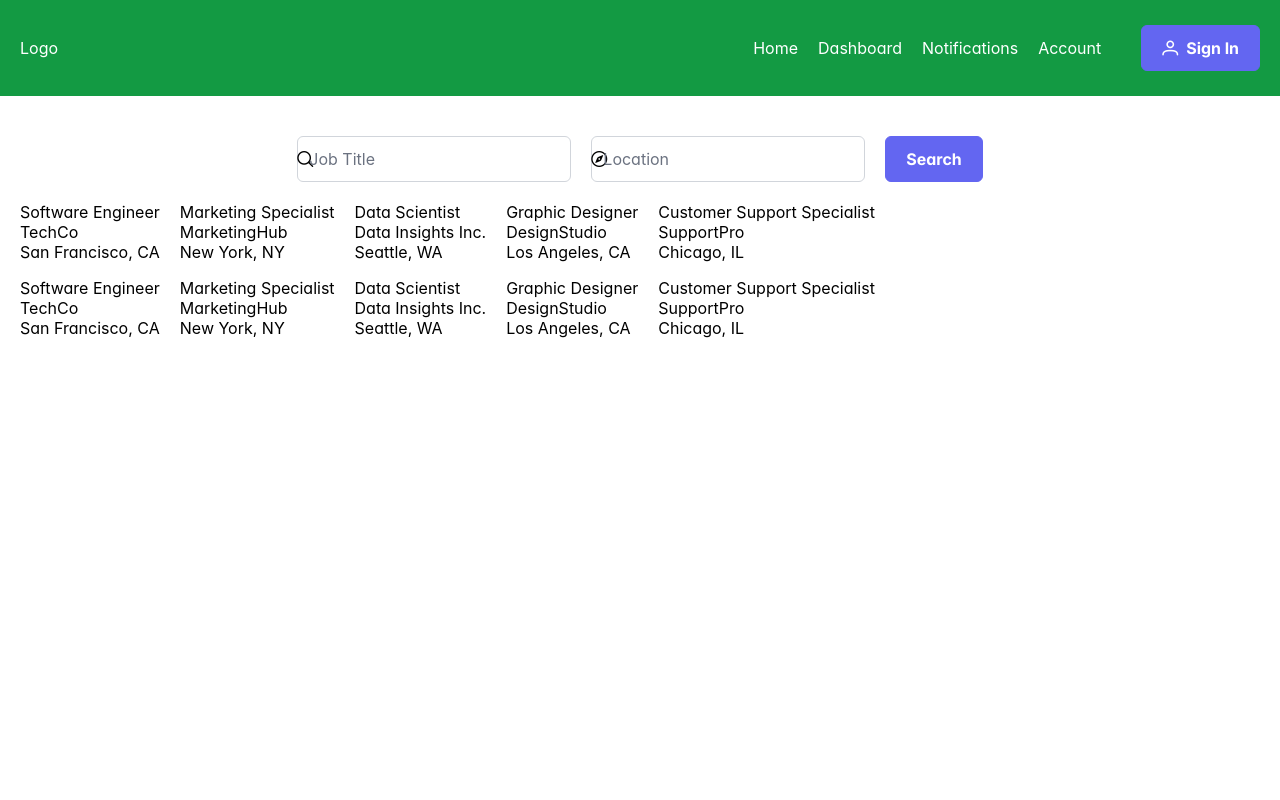
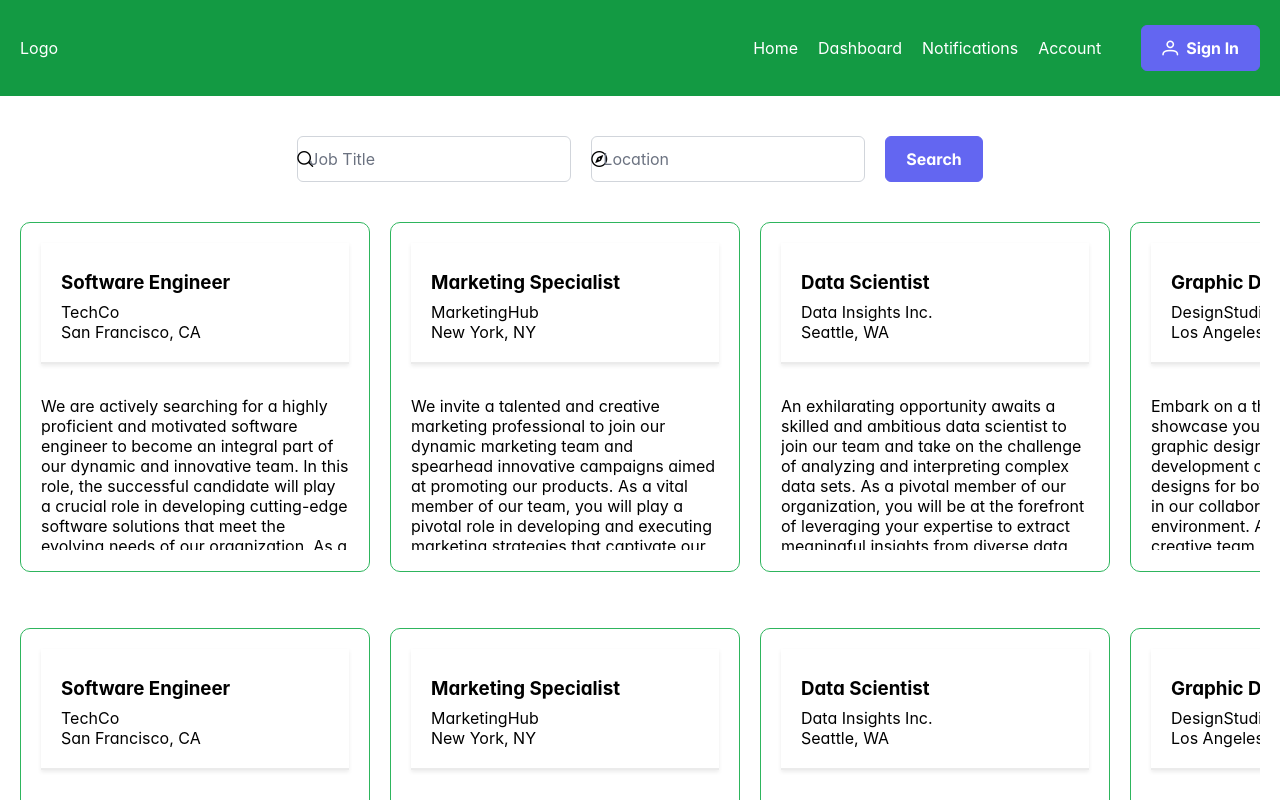
Before and after one commit to AD-W99/CityConnectHub, a React (Create React App) app: page / in a window 1280 px wide. Shown: the top 800 px of the page. Built offline with nearby package versions, Linux system fonts and the light colour scheme.

Commit message:
Finished first draft of main page UI

```diff
--- a/src/components/JobSearch.js
+++ b/src/components/JobSearch.js
@@ -12,7 +12,24 @@ export function JobSearch() {
           companyName: "TechCo",
           location: "San Francisco, CA",
           postedTime: "2 days ago",
-          description: "We are seeking a skilled software engineer to join our dynamic team...",
+          description: `
+          We are actively searching for a highly proficient and motivated software engineer to become an integral part of our dynamic
+          and innovative team. In this role, the successful candidate will play a crucial role in developing cutting-edge software
+          solutions that meet the evolving needs of our organization. As a key member of our team, you will have the opportunity to
+          collaborate with cross-functional teams, contribute to the entire software development lifecycle, and leverage your expertise
+          to create high-quality, scalable, and efficient software systems.
+
+          The ideal candidate will possess a strong foundation in software engineering principles and a proven track record of successfully
+          delivering complex projects. You will be responsible for designing, implementing, testing, and maintaining software applications,
+          ensuring they align with industry best practices and organizational goals. Additionally, the role involves staying abreast of
+          emerging technologies and industry trends to drive continuous improvement and innovation within our software development processes.
+
+          This position offers a dynamic and collaborative work environment where creativity and problem-solving skills are highly valued.
+          The successful candidate will have the opportunity to work on diverse projects, contributing to the growth and success of our
+          organization. If you are passionate about software development, possess excellent communication skills, and thrive in a fast-paced,
+          forward-thinking environment, we encourage you to apply and join us on this exciting journey of technological advancement and
+          achievement.
+          `,
           workType: "Full-time",
           contractType: "Permanent",
           experienceLevel: "Mid-level",
@@ -23,7 +40,25 @@ export function JobSearch() {
           companyName: "MarketingHub",
           location: "New York, NY",
           postedTime: "1 week ago",
-          description: "Join our marketing team and drive innovative campaigns to promote our products...",
+          description: `
+          We invite a talented and creative marketing professional to join our dynamic marketing team and spearhead innovative campaigns
+          aimed at promoting our products. As a vital member of our team, you will play a pivotal role in developing and executing
+          marketing strategies that captivate our target audience and drive brand awareness. This exciting position offers the
+          opportunity to shape and implement compelling campaigns across various channels, utilizing your strategic thinking and
+          marketing expertise to maximize impact.
+
+          The ideal candidate will bring a wealth of experience in marketing, with a proven track record of conceptualizing and
+          implementing successful campaigns. You will collaborate closely with cross-functional teams to understand market trends,
+          consumer behavior, and competitive landscapes, enabling you to tailor campaigns that resonate with our audience. In addition
+          to campaign management, you will analyze campaign performance metrics, providing insights that contribute to continuous
+          optimization and improvement.
+
+          This role thrives on creativity, strategic thinking, and a passion for staying ahead of industry trends.
+          If you are a marketing professional who is adept at crafting engaging narratives, leveraging diverse marketing channels,
+          and is excited about contributing to the growth of our brand, we encourage you to apply. Join us in an environment that
+          fosters innovation, collaboration, and the opportunity to make a significant impact on the success of our products in the
+          market.
+          `,
           workType: "Part-time",
           contractType: "Contract",
           experienceLevel: "Entry-level",
@@ -34,7 +69,25 @@ export function JobSearch() {
           companyName: "Data Insights Inc.",
           location: "Seattle, WA",
           postedTime: "3 days ago",
-          description: "Exciting opportunity for a data scientist to analyze and interpret complex data sets...",
+          description: `
+          An exhilarating opportunity awaits a skilled and ambitious data scientist to join our team and take on the challenge of
+          analyzing and interpreting complex data sets. As a pivotal member of our organization, you will be at the forefront of
+          leveraging your expertise to extract meaningful insights from diverse data sources. This role offers a unique chance to
+          contribute to cutting-edge projects, employing advanced analytical techniques and methodologies to address complex business
+          problems.
+
+          The successful candidate will have a strong foundation in data science principles, with a proven ability to handle intricate
+          data sets and derive actionable intelligence. You will collaborate with cross-functional teams to define analytical objectives,
+          design experiments, and develop models that enhance decision-making processes. In addition to your analytical prowess, you
+          will play a key role in communicating findings effectively to both technical and non-technical stakeholders, driving informed
+          decision-making across the organization.
+
+          This position is ideal for a data scientist who thrives in a dynamic and intellectually stimulating environment. You will have
+          the opportunity to stay abreast of the latest advancements in data science, machine learning, and artificial intelligence,
+          contributing to the continuous improvement of our analytical capabilities. If you are passionate about unraveling the
+          complexities of data, possess strong problem-solving skills, and are eager to make a substantial impact, we encourage you to
+          apply and embark on this exciting journey with us.
+          `,
           workType: "Full-time",
           contractType: "Permanent",
           experienceLevel: "Senior-level",
@@ -45,7 +98,23 @@ export function JobSearch() {
           companyName: "DesignStudio",
           location: "Los Angeles, CA",
           postedTime: "4 days ago",
-          description: "Create visually stunning designs for print and digital media in a collaborative environment...",
+          description: `
+          Embark on a thrilling opportunity to showcase your creative talents as a graphic designer, contributing to the development of
+          visually stunning designs for both print and digital media in our collaborative and dynamic work environment. As an integral
+          part of our creative team, you will have the chance to bring innovative ideas to life, working on diverse projects that span a
+          range of mediums.
+
+          The ideal candidate will be adept at translating concepts into captivating visual designs that resonate with our target
+          audience. In this role, you will collaborate closely with cross-functional teams, including marketing, content creation, and
+          web development, to ensure a cohesive and visually appealing brand presence across all channels. Your creativity will be at
+          the forefront as you conceptualize and execute designs that not only meet but exceed our aesthetic standards.
+
+          This position offers an exciting opportunity to contribute to the overall brand identity and visual storytelling of our
+          organization. Whether it's designing engaging social media graphics, eye-catching promotional materials, or user-friendly
+          website interfaces, you'll have the chance to make a lasting impact. If you are a passionate and innovative graphic designer
+          who thrives in a collaborative environment, we invite you to apply and be part of a team where your creativity can flourish
+          and shape the visual identity of our brand.
+          `,
           workType: "Full-time",
           contractType: "Permanent",
           experienceLevel: "Mid-level",
@@ -56,7 +125,23 @@ export function JobSearch() {
           companyName: "SupportPro",
           location: "Chicago, IL",
           postedTime: "1 day ago",
-          description: "Provide exceptional customer support through various channels, resolving issues and inquiries...",
+          description: `
+          We are actively seeking a dedicated individual to join our team and play a pivotal role in providing exceptional customer
+          support through various channels. As a valuable member of our customer support team, you will be responsible for addressing
+          customer issues and inquiries, ensuring a positive and satisfying experience for our clients.
+
+          The ideal candidate will possess strong communication skills and a customer-centric mindset, striving to exceed customer
+          expectations with each interaction. In this role, you will handle inquiries through diverse channels such as email, chat, and
+          phone, employing your problem-solving skills to efficiently resolve issues. Additionally, you will serve as a knowledgeable
+          resource, offering product information, troubleshooting assistance, and guidance to customers to enhance their overall
+          satisfaction.
+
+          This position offers an exciting opportunity to make a direct impact on customer satisfaction and loyalty. You will
+          collaborate closely with other departments to escalate and resolve complex issues, contributing to a seamless customer
+          experience. If you are passionate about delivering exceptional customer service, possess excellent interpersonal skills, and
+          thrive in a fast-paced environment, we encourage you to apply and join us in ensuring that our customers receive top-notch
+          support and assistance.
+          `,
           workType: "Full-time",
           contractType: "Permanent",
           experienceLevel: "Entry-level",
--- a/src/components/Post.js
+++ b/src/components/Post.js
@@ -1,12 +1,16 @@
+import styles from "../styles/Post.module.css"
 
 export function Post({ data, setSelectedListing }) {
-    const { title, companyName, location } = data
+    const { title, companyName, location, description } = data
 
     return (
-        <div onClick={() => setSelectedListing(data)}>
-            <div>{title}</div>
-            <div>{companyName}</div>
-            <div>{location}</div>
+        <div className={styles.post} onClick={() => setSelectedListing(data)}>
+            <div className={styles.topPostContainer}>
+                <h3 className={styles.title}>{title}</h3>
+                <div>{companyName}</div>
+                <div>{location}</div>
+            </div>
+            <div className={styles.description}>{description}</div>
         </div>
     )
 }
--- a/src/components/SelectedPost.js
+++ b/src/components/SelectedPost.js
@@ -1,3 +1,4 @@
+import { Button } from "primereact/button"
 import styles from "../styles/SelectedPost.module.css"
 
 export function SelectedPost({ selectedPost }) {
@@ -10,6 +11,11 @@ export function SelectedPost({ selectedPost }) {
                 <label>{companyName}</label>
                 <label>{location}</label>
                 <label>{contractType}</label>
+                <div className={styles.buttonContainer}>
+                    <Button icon="pi pi-bookmark" />
+                    <Button icon="pi pi-ban" />
+                    <Button label="Apply" icon="pi pi-external-link" iconPos="right" style={{ alignSelf: "flex-end" }} />
+                </div>
             </div>
             <div>
                 <label className={styles.label}>Work Type: </label>
--- a/src/styles/Post.module.css
+++ b/src/styles/Post.module.css
@@ -2,3 +2,31 @@
     display: flex;
     flex-direction: column;
 }
+
+.post {
+    min-width: 350px;
+    max-width: 450px;
+    height: 350px;
+    width: 100%;
+    padding: 20px;
+    border: 1px solid #2eb55d;
+    border-radius: 10px;
+    overflow-y: hidden;
+}
+
+.topPostContainer {
+    padding: 20px;
+    border-bottom: 2px solid #00000014;
+    box-shadow: 0 2px 4px #00000014;
+    margin-bottom: 2rem;
+}
+
+.title {
+    margin: 0.5rem 0;
+}
+
+.description {
+    height: 50%;
+    overflow-y: hidden;
+    text-overflow: ellipsis;
+}
--- a/src/styles/containerStyles/PostContainer.module.css
+++ b/src/styles/containerStyles/PostContainer.module.css
@@ -1,4 +1,13 @@
 .container {
     display: flex;
     gap: 20px;
+    width: 100%;
+    overflow-x: auto;
+    padding: 20px 0;
+    cursor: pointer;
 }
+
+.container::-webkit-scrollbar {
+    width: 10px;
+    height: 10px;
+}
```
Also changed, not shown: src/styles/SelectedPost.module.css (+23 -6 lines).
